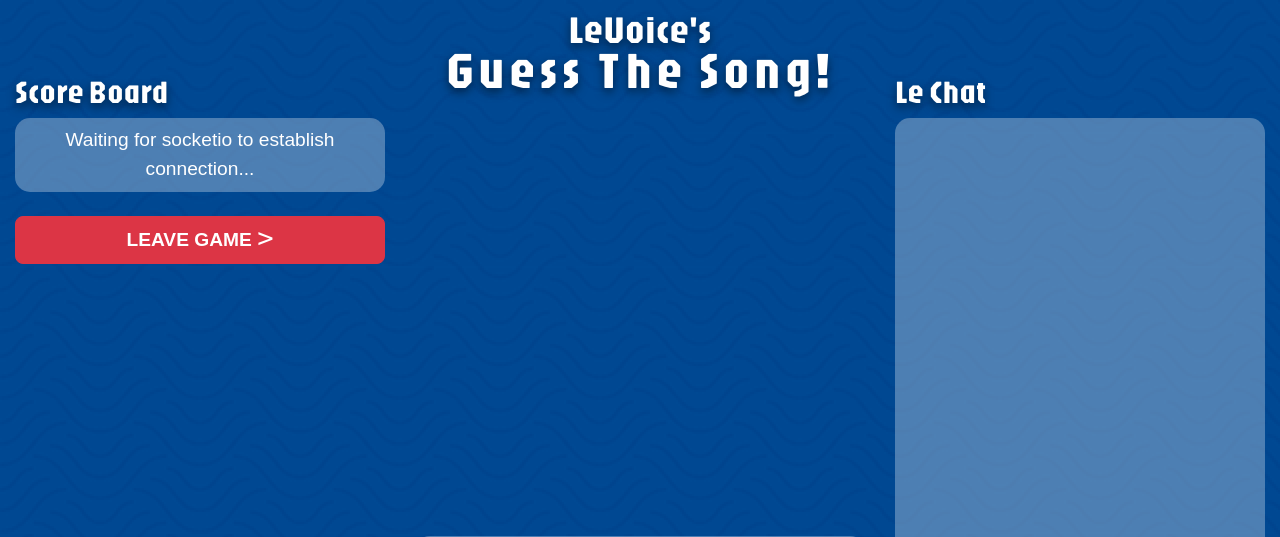
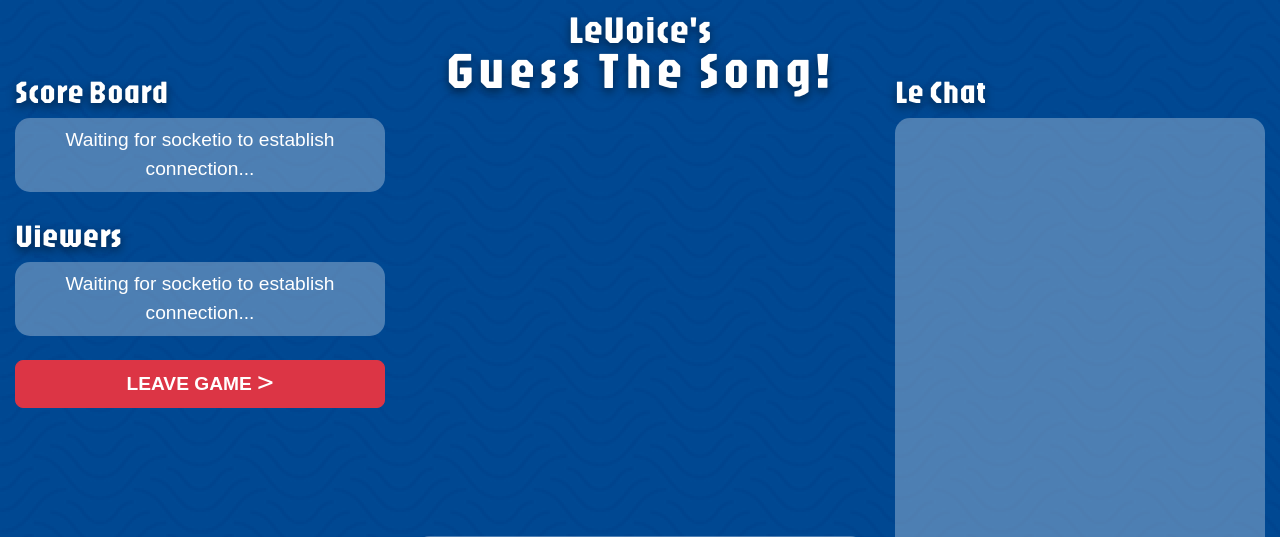
Before and after one commit to cutefluffyfox/guess-the-song-game, a Flask app: page /room in a window 1280 px wide. Shown: the top 537 px of the page. Run offline with Flask 3, Linux system fonts and the light colour scheme; the visitor is signed in with stand-in values (Sample User, id 1); parts of the project's set-up code (start-up, migrations or seed data) failed here and were passed over; some libraries are stand-ins or nearby versions; some web fonts are replaced.

Commit message:
Viewers are now separate & QoL - Viewers are now separate from players and seen on the leaderboard - Extra username check - Mods now have badges - Removed submitter username check

```diff
--- a/app.py
+++ b/app.py
@@ -96,6 +96,12 @@ def room():
     if request.method == 'POST':
         username = request.form['username']
 
+        if set(username) - set('abcdefghijklmnopqrstuvwxyzABCDEFGHIJKLMNOPQRSTUVWXYZ0123456789_- '):
+            return render_template('homepage.html', message='Invalid username symbols: accepted one [a-zA-Z0-9_- ]')
+
+        if not GAME.user_can_join(username):
+            return render_template('homepage.html', message='User with such username already in the game')
+
         # Store the data in session
         session['username'] = username
         session['room'] = GAME.room_name
@@ -105,7 +111,7 @@ def room():
             session=session,
             possible_submitters=POSSIBLE_SUBMITTERS,
             emotes=emotes,
-            permissions=BASE_PERMISSIONS,
+            permissions=VIEWER_PERMISSIONS,
         )
     else:
         if session.get('room') is not None:
@@ -114,7 +120,7 @@ def room():
                 session=session,
                 possible_submitters=POSSIBLE_SUBMITTERS,
                 emotes=emotes,
-                permissions=BASE_PERMISSIONS,
+                permissions=VIEWER_PERMISSIONS,
             )
         else:
             return redirect(url_for('index'))
@@ -208,6 +214,7 @@ def set_permission(data):
 
     GAME.change_permissions(username=user, permissions={permission: value})
     publish_player_info(username=user)
+    publish_leaderboard(to=session.get('room'))
     publish_submission_queue()
 
 
@@ -279,7 +286,7 @@ def join(*args):
     if username == ADMIN:
         GAME.add_user(username=username, permissions=ADMIN_PERMISSIONS.copy(), points=0)
     else:
-        GAME.add_user(username=username, permissions=PLAYER_PERMISSIONS.copy(), points=0)  # TODO: swap to viewer after leaderboard fix
+        GAME.add_user(username=username, permissions=VIEWER_PERMISSIONS.copy(), points=0)
 
     if username == 'cutefluffyfox':
         GAME.change_permissions(
--- a/static/js/room.js
+++ b/static/js/room.js
@@ -89,11 +89,27 @@ $(document).ready(function(){
   });
   socket.on('score', function(data) {
       $('#leaderboard').empty();
-      for (const user of data) {
+      for (const user of data["players"]) {
+         console.log(user);
          var color = (user["is_online"]) ? "white" : "grey";
-         $('#leaderboard').append('<div class="person_div"><div class="person_name"><span class="username" style="color: ' + color + ';">' + user["username"] + '</span></div><div class="person_score">' + user["points"] + '</div></div>');
-         continue;
+         var badges = "";
+         if (user["can_manage_users"]) badges += '<img alt src="https://static-cdn.jtvnw.net/badges/v1/5527c58c-fb7d-422d-b71b-f309dcb85cc1/1">';
+         if (user["can_moderate_chat"]) badges += '<img alt src="https://static-cdn.jtvnw.net/badges/v1/3267646d-33f0-4b17-b3df-f923a41db1d0/1">';
+         $('#leaderboard').append('<div class="person_div"><div class="person_name"><span class="username" style="color: ' + color + ';">' + user["username"] + '</span>' + badges + '</div><div class="person_score">' + user["points"] + '</div></div>');
       }
+      $('#viewers').empty();
+      for (const user of data["viewers"]) {
+         console.log(user);
+         var color = (user["is_online"]) ? "white" : "grey";
+         var badges = "";
+         if (user["can_manage_users"]) badges += '<img alt src="https://static-cdn.jtvnw.net/badges/v1/5527c58c-fb7d-422d-b71b-f309dcb85cc1/1">';
+         if (user["can_moderate_chat"]) badges += '<img alt src="https://static-cdn.jtvnw.net/badges/v1/3267646d-33f0-4b17-b3df-f923a41db1d0/1">';
+         $('#viewers').append('<div class="person_div"><div class="person_name"><span class="username" style="color: ' + color + ';">' + user["username"] + '</span>' + badges + '</div></div>');
+      }
+      document.getElementById("viewers").style.display = data["viewers"].length == 0 ? 'none' : 'block';
+      document.getElementById("viewers-title").style.display = data["viewers"].length == 0 ? 'none' : 'block';
+      document.getElementById("leaderboard").style.display = data["players"].length == 0 ? 'none' : 'block';
+      document.getElementById("leaderboard-title").style.display = data["players"].length == 0 ? 'none' : 'block';
   });
   socket.on('result', function(data) {
       result_type = data["type"];
--- a/templates/homepage.html
+++ b/templates/homepage.html
@@ -18,6 +18,9 @@
 	<h3 class="h3 mb-5 mt-5 font-weight-normal">Welcome to the lobby!</h3>
 	<h4 class="h4 mb-4 mt-5 font-weight-normal">Enter Username:</h4>
     <input type="text" id="username" name="username" class="form-control item-text" placeholder="username" required autofocus><br>
+    {% if message %}
+      <p style="color: red;">{{ message }}</p>
+    {% endif %}
     <button class="btn btn-lg btn-primary btn-block join-lobby" value="submit">Join Lobby</button>
   </form>
 </body>
--- a/templates/room.html
+++ b/templates/room.html
@@ -24,7 +24,7 @@
 
   <div class="row">
     <div class="col-xl-2 col-min-width-300px py-4">
-      <h3 class="h5 text-shadow text-left">Score Board</h3>
+      <h3 class="h5 text-shadow text-left" id="leaderboard-title">Score Board</h3>
 
       <div class="bg-white-transparent mb-4 p-2" id="leaderboard">
         Waiting for socketio to establish connection...
@@ -35,6 +35,11 @@
 <!--          <div class="person_score">69</div>-->
 <!--        </div>-->
 
+      </div>
+
+      <h3 class="h5 text-shadow text-left" id="viewers-title">Viewers</h3>
+      <div class="bg-white-transparent mb-4 p-2" id="viewers">
+        Waiting for socketio to establish connection...
       </div>
 
       <div><button type="button" class="btn btn-danger button-leave-game" onclick=leave_room()>LEAVE GAME <span class="button_arrow">></span></button></div>
```
Also changed, not shown: scripts/game.py (+29 -9 lines).
